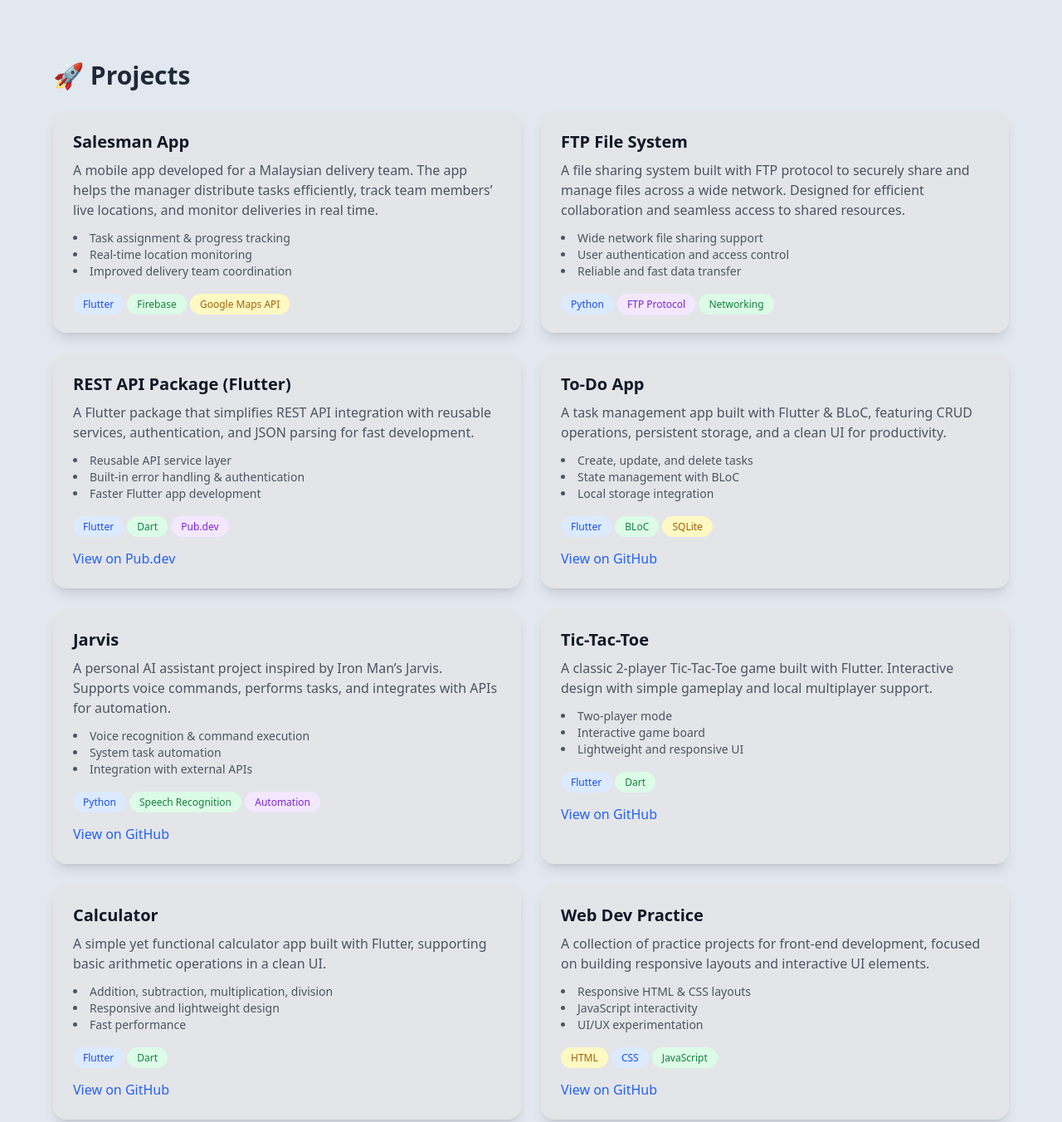
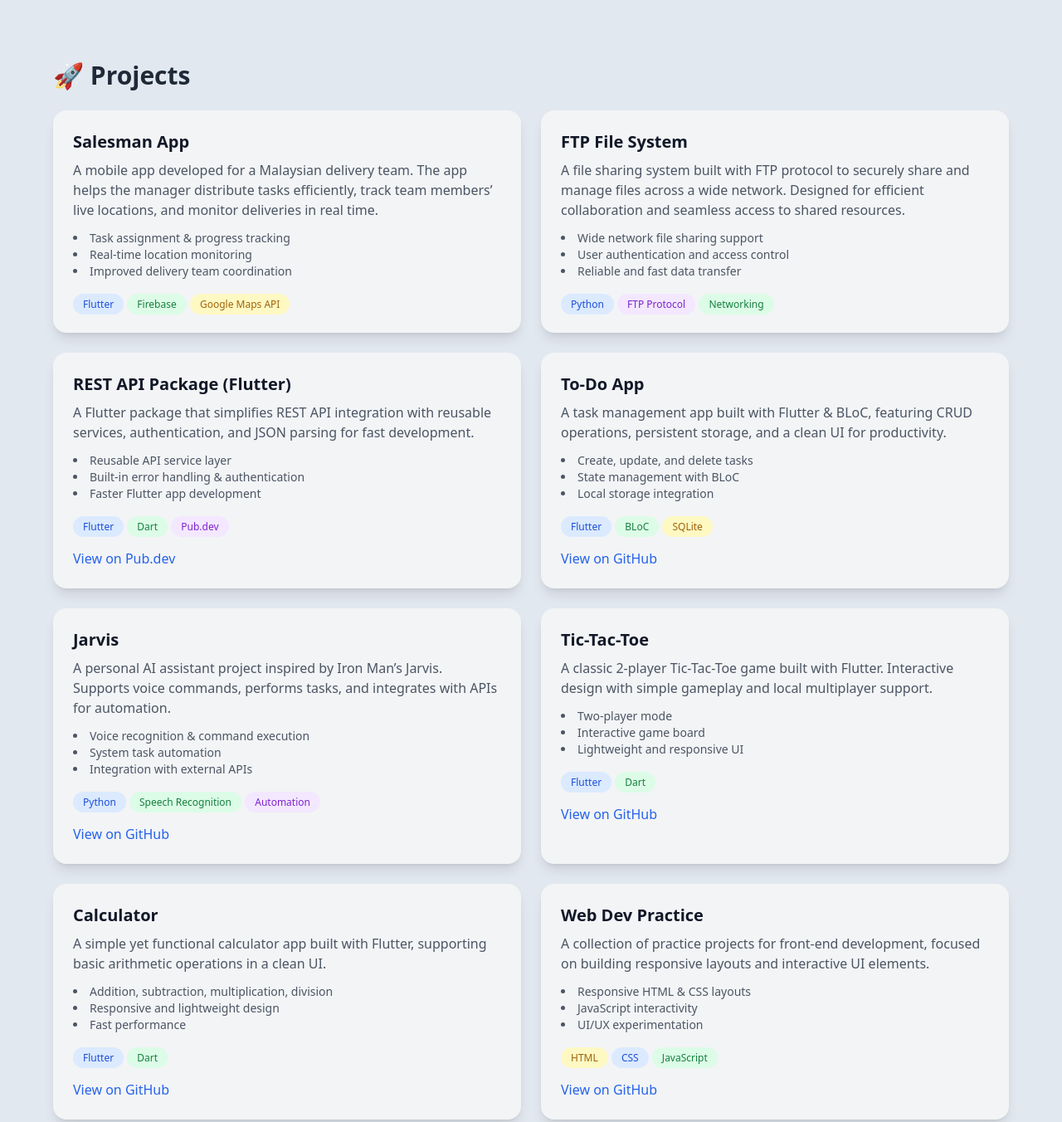
Before and after one commit to mohammadAtaullahBD/portfolio, a plain HTML site: page index.html in a window 1280 px wide. Shown: the part 1500-2852 px from the top of the page at 83% size. Drawn offline with nearby package versions, Linux system fonts and the light colour scheme.

Commit message:
Update the information and change the UI

```diff
--- a/index.html
+++ b/index.html
@@ -146,7 +146,7 @@
       <h2 class="text-3xl font-bold mb-6">🚀 Projects</h2>
       <div class="grid md:grid-cols-2 gap-6">
         <!-- Project Cards -->
-        <div class="bg-stone-200/60 dark:bg-gray-800 rounded-2xl shadow-lg p-6 hover:shadow-xl transition">
+        <div class="bg-gray-100 dark:bg-gray-800 rounded-2xl shadow-lg p-6 hover:shadow-xl transition">
           <h3 class="text-xl font-semibold text-gray-900 dark:text-white">Salesman App</h3>
           <p class="text-gray-600 dark:text-gray-300 mt-2">
             A mobile app developed for a Malaysian delivery team. The app helps the manager distribute tasks
@@ -165,7 +165,7 @@
               API</span>
           </div>
         </div>
-        <div class="bg-stone-200/60 dark:bg-gray-800 rounded-2xl shadow-lg p-6 hover:shadow-xl transition">
+        <div class="bg-gray-100 dark:bg-gray-800 rounded-2xl shadow-lg p-6 hover:shadow-xl transition">
           <h3 class="text-xl font-semibold text-gray-900 dark:text-white">FTP File System</h3>
           <p class="text-gray-600 dark:text-gray-300 mt-2">
             A file sharing system built with FTP protocol to securely share and manage files across a wide network.
@@ -183,7 +183,7 @@
           </div>
         </div>
 
-        <div class="bg-stone-200/60 dark:bg-gray-800 rounded-2xl shadow-lg p-6 hover:shadow-xl transition">
+        <div class="bg-gray-100 dark:bg-gray-800 rounded-2xl shadow-lg p-6 hover:shadow-xl transition">
           <h3 class="text-xl font-semibold text-gray-900 dark:text-white">REST API Package (Flutter)</h3>
           <p class="text-gray-600 dark:text-gray-300 mt-2">
             A Flutter package that simplifies REST API integration with reusable services, authentication, and JSON
@@ -205,7 +205,7 @@
           </div>
         </div>
 
-        <div class="bg-stone-200/60 dark:bg-gray-800 rounded-2xl shadow-lg p-6 hover:shadow-xl transition">
+        <div class="bg-gray-100 dark:bg-gray-800 rounded-2xl shadow-lg p-6 hover:shadow-xl transition">
           <h3 class="text-xl font-semibold text-gray-900 dark:text-white">To-Do App</h3>
           <p class="text-gray-600 dark:text-gray-300 mt-2">
             A task management app built with Flutter & BLoC, featuring CRUD operations, persistent storage, and a clean
@@ -228,7 +228,7 @@
           </div>
         </div>
 
-        <div class="bg-stone-200/60 dark:bg-gray-800 rounded-2xl shadow-lg p-6 hover:shadow-xl transition">
+        <div class="bg-gray-100 dark:bg-gray-800 rounded-2xl shadow-lg p-6 hover:shadow-xl transition">
           <h3 class="text-xl font-semibold text-gray-900 dark:text-white">Jarvis</h3>
           <p class="text-gray-600 dark:text-gray-300 mt-2">
             A personal AI assistant project inspired by Iron Man’s Jarvis. Supports voice commands, performs tasks, and
@@ -251,7 +251,7 @@
           </div>
         </div>
 
-        <div class="bg-stone-200/60 dark:bg-gray-800 rounded-2xl shadow-lg p-6 hover:shadow-xl transition">
+        <div class="bg-gray-100 dark:bg-gray-800 rounded-2xl shadow-lg p-6 hover:shadow-xl transition">
           <h3 class="text-xl font-semibold text-gray-900 dark:text-white">Tic-Tac-Toe</h3>
           <p class="text-gray-600 dark:text-gray-300 mt-2">
             A classic 2-player Tic-Tac-Toe game built with Flutter. Interactive design with simple gameplay and local
@@ -272,7 +272,7 @@
           </div>
         </div>
 
-        <div class="bg-stone-200/60 dark:bg-gray-800 rounded-2xl shadow-lg p-6 hover:shadow-xl transition">
+        <div class="bg-gray-100 dark:bg-gray-800 rounded-2xl shadow-lg p-6 hover:shadow-xl transition">
           <h3 class="text-xl font-semibold text-gray-900 dark:text-white">Calculator</h3>
           <p class="text-gray-600 dark:text-gray-300 mt-2">
             A simple yet functional calculator app built with Flutter, supporting basic arithmetic operations in a clean
@@ -293,7 +293,7 @@
           </div>
         </div>
 
-        <div class="bg-stone-200/60 dark:bg-gray-800 rounded-2xl shadow-lg p-6 hover:shadow-xl transition">
+        <div class="bg-gray-100 dark:bg-gray-800 rounded-2xl shadow-lg p-6 hover:shadow-xl transition">
           <h3 class="text-xl font-semibold text-gray-900 dark:text-white">Web Dev Practice</h3>
           <p class="text-gray-600 dark:text-gray-300 mt-2">
             A collection of practice projects for front-end development, focused on building responsive layouts and
```
